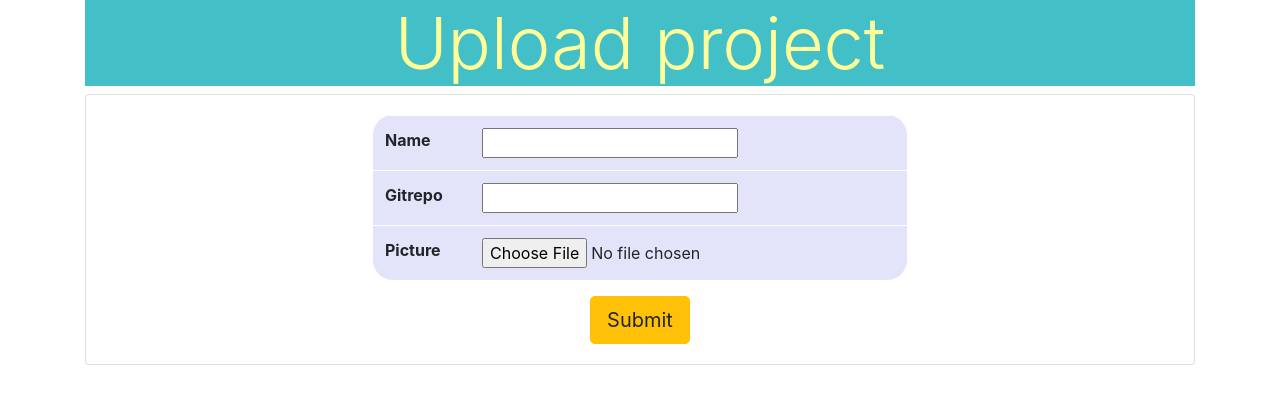
After one commit to Farnan130117/VirtualResume-Django, a Django app: template base/templates/base/upload_project_form.html in a window 1280 px wide. The commit adds this page. Shown: the top 404 px of the page. Run offline with Django 3.2, Linux system fonts and the light colour scheme; the template is opened without the code that fills it: values that come from a table or form of the project are taken from there, others are empty; some libraries are stand-ins or nearby versions.

Commit message:
add form functionality for project model

```diff
--- a/VirtualResume/settings.py
+++ b/VirtualResume/settings.py
@@ -129,11 +129,11 @@ USE_TZ = True
 
 STATIC_URL = '/staticfiles/'
 MEDIA_URL = '/images/'
-STATIC_ROOT= [
+STATICFILES_DIRS = [
         os.path.join(BASE_DIR, 'staticfiles')
 ]
 
-MEDIA_ROOT=os.path.join(BASE_DIR, 'images/')
+MEDIA_ROOT=os.path.join(BASE_DIR, '/images/')
 #added images folder in base directory
 #related link:
 #http://www.learningaboutelectronics.com/Articles/How-to-insert-images-into-a-database-table-with-Python-in-Django.php
--- a/VirtualResume/urls.py
+++ b/VirtualResume/urls.py
@@ -16,7 +16,7 @@ Including another URLconf
 from django.contrib import admin
 from django.urls import path,include
 #
-#from django.conf.urls import url, include
+from django.conf.urls import url, include
 from django.conf import settings
 from django.conf.urls.static import static
 
--- /dev/null
+++ b/base/form.py
@@ -0,0 +1,7 @@
+from django import forms
+from .models import project
+
+class projectCreate(forms.ModelForm):
+	class Meta:
+		model=project
+		fields= '__all__'
--- a/base/models.py
+++ b/base/models.py
@@ -1,4 +1,5 @@
 from django.db import models
+from datetime import datetime
 
 # Create your models here.
 
@@ -11,7 +12,8 @@ class project(models.Model):     #project_class
 	  #pip install pillow
 	  #Pillow is a Python Imaging Library which deals with different image files.
 	  #We won’t be using pillow directly but Django is using it. Therefore, we need pillow library.
-	date_created = models.DateTimeField(auto_now_add=True, null=True)
+	date_created = models.DateTimeField(default=datetime.now(), null=True,  editable=False)
+	#date_created = models.DateTimeField(auto_now_add=True, null=True)
 
 	def __str__(self):
 		return self.name
--- a/base/templates/base/projects.html
+++ b/base/templates/base/projects.html
@@ -16,6 +16,9 @@
 			  <a class="navbar-brand" href=" /">
 			    <img src="https://upload.wikimedia.org/wikipedia/commons/1/17/Yin_yang.svg" width="30" height="30" class="d-inline-block align-top" alt="">
 			    Main Resume
+			  </a>
+			  <a class="navbar-brand" href="/upload/">
+			    Upload Project
 			  </a>
 		</nav>
 
--- /dev/null
+++ b/base/templates/base/upload_project_form.html
@@ -0,0 +1,36 @@
+<!DOCTYPE html>
+<html>
+<head>
+	<title>New Project Details</title>
+    <link rel="stylesheet" href="https://stackpath.bootstrapcdn.com/bootstrap/4.4.1/css/bootstrap.min.css" integrity="sha384-Vkoo8x4CGsO3+Hhxv8T/Q5PaXtkKtu6ug5TOeNV6gBiFeWPGFN9MuhOf23Q9Ifjh" crossorigin="anonymous">
+</head>
+<body>
+        <div class="container">
+        <div class = "row">
+        <div class = "col-md">
+                        <center>
+                            <h2 class="display-3" style="background-color:#43BFC7;color:#FFFF99;">Upload project</h2>
+
+                            <div class="card card-body h-100">
+
+                            <form method = 'POST' enctype="multipart/form-data">
+
+                                {% csrf_token %}
+                                <table class = 'w-50 table table-light' style="border-radius:20px;background-color:#E3E4FA;">
+                                    {% for field in upload_form %}
+                                    <tr>
+                                        <th>{{field.label}}</th>
+                                        <td>{{ field }}</td>
+                                    </tr>
+                                    {% endfor %}
+                                </table>
+                                <button type="submit" class="btn btn-lg btn-warning">Submit</button>
+
+                            </form>
+                          </div>
+                        </center>
+        </div>
+        </div>
+        </div>
+</body>
+</html>
--- a/base/urls.py
+++ b/base/urls.py
@@ -6,4 +6,6 @@ urlpatterns	=	[
 
 	path('',views.home),
 	path('projects/',views.projects,name='projects'),
+	path('upload/',views.upload,name='upload'),
+
 ]
```
Also changed, not shown: base/views.py (+15 -1 lines).
